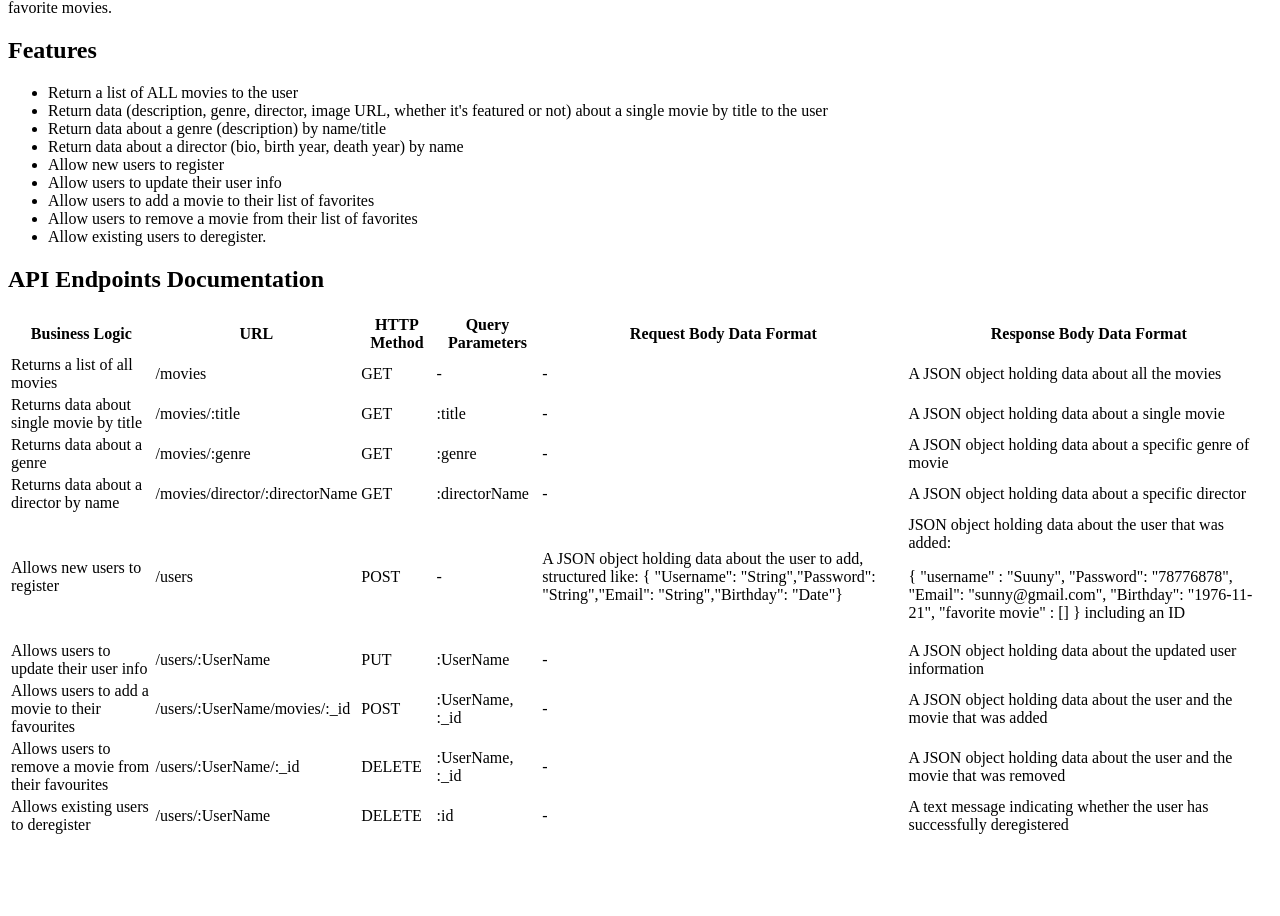
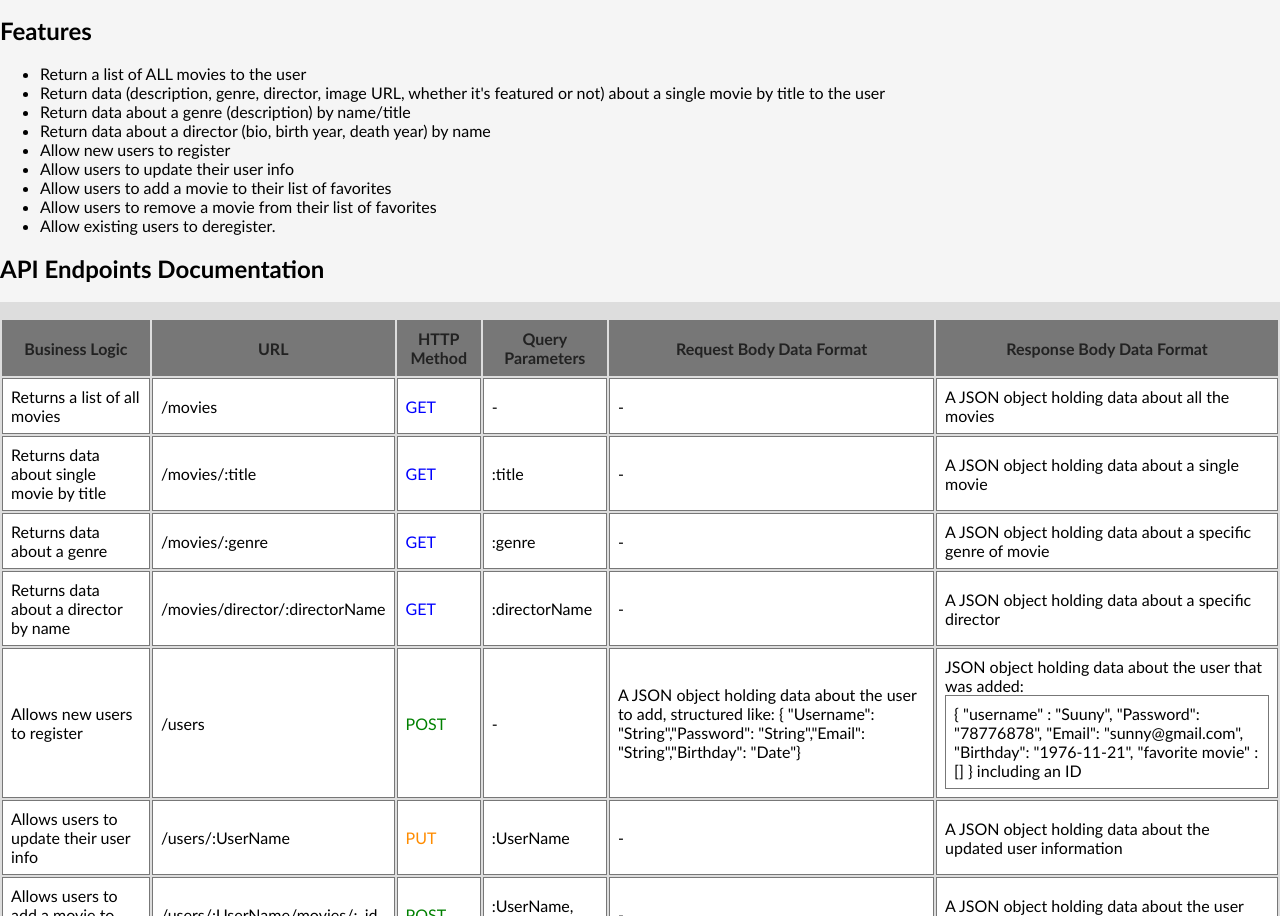
Before and after one commit to Mcelest19/movi_api, a website: page public/documentation.html in a window 1280 px wide. Shown: the part 99-1015 px from the top of the page. Before the commit the page ends 944 px from the top, so only its background shows below. Drawn offline with Linux system fonts and the light colour scheme.

Commit message:
updated docs

```diff
--- a/public/documentation.html
+++ b/public/documentation.html
@@ -3,17 +3,19 @@
 <head>
     <meta charset="UTF-8">
     <meta name="viewport" content="width=device-width, initial-scale=1.0">
+    <link rel="stylesheet" href="documentattion.css" />
     <title>Documentation</title>
 </head>
 <body>
-    <h1>Documentation</h1>
+    <h1>Documentation</h1><br>
     <p>
         The web application is providing users with access to information about different
         movies, directors, and genres. Users are able to sign up, update their
         personal information, and create a list of their favorite movies.
     </p>
+    <br>
     <div>
-    <h2>Features</h2>
+    <h2>Features</h2><br>
     <ul class="list">
         <li>Return a list of ALL movies to the user</li>
         <li>Return data (description, genre, director, image URL, whether it's featured or not) about a single movie by title to the user</li>
@@ -25,9 +27,9 @@
         <li>Allow users to remove a movie from their list of favorites</li>
         <li>Allow existing users to deregister.</li>
     </ul>
-  </div>
+  </div><br>
 
-<h2>API Endpoints Documentation</h2>
+<h2>API Endpoints Documentation</h2><br>
 
 <table class="table">
   <thead>
@@ -45,7 +47,7 @@
   <tr>
       <td>Returns a list of all movies</td>
       <td>/movies</td>
-      <td>GET</td>
+      <td class="get">GET</td>
       <td>-</td>
       <td>-</td>
       <td>A JSON object holding data about all the movies</td>
@@ -54,7 +56,7 @@
   <tr>
     <td>Returns data about single movie by title</td>
     <td>/movies/:title</td>
-    <td>GET</td>
+    <td class="get">GET</td>
     <td>:title</td>
     <td>-</td>
     <td>A JSON object holding data about a single movie</td>
@@ -63,7 +65,7 @@
   <tr>
     <td>Returns data about a genre</td>
     <td>/movies/:genre</td>
-    <td>GET</td>
+    <td class="get">GET</td>
     <td>:genre</td>
     <td>-</td>
     <td>A JSON object holding data about a specific genre of movie</td>
@@ -72,7 +74,7 @@
   <tr>
     <td>Returns data about a director by name</td>
     <td>/movies/director/:directorName</td>
-    <td>GET</td>
+    <td class="get">GET</td>
     <td>:directorName</td>
     <td>-</td>
     <td>A JSON object holding data about a specific director</td>
@@ -81,7 +83,7 @@
   <tr>
     <td>Allows new users to register</td>
     <td>/users</td>
-    <td>POST</td>
+    <td class="post">POST</td>
     <td>-</td>
     <td>A JSON object holding data about the user to add, structured like:
       { "Username": "String","Password": "String","Email": "String","Birthday": "Date"}</td>
@@ -98,7 +100,7 @@
   <tr>
     <td>Allows users to update their user info</td>
     <td>/users/:UserName</td>
-    <td>PUT</td>
+    <td class="put">PUT</td>
     <td>:UserName</td>
     <td>-</td>
     <td>A JSON object holding data about the updated user information</td>
@@ -107,7 +109,7 @@
   <tr>
     <td>Allows users to add a movie to their favourites</td>
     <td>/users/:UserName/movies/:_id</td>
-    <td>POST</td>
+    <td class="post">POST</td>
     <td>:UserName, :_id</td>
     <td>-</td>
     <td>A JSON object holding data about the user and the movie that was added</td>
@@ -116,7 +118,7 @@
   <tr>
     <td>Allows users to remove a movie from their favourites</td>
     <td>/users/:UserName/:_id</td>
-    <td>DELETE</td>
+    <td class="delete">DELETE</td>
     <td>:UserName, :_id</td>
     <td>-</td>
     <td>A JSON object holding data about the user and the movie that was removed</td>
@@ -125,7 +127,7 @@
   <tr>
     <td>Allows existing users to deregister</td>
     <td>/users/:UserName</td>
-    <td>DELETE</td>
+    <td class="delete">DELETE</td>
     <td>:id</td>
     <td>-</td>
     <td>A text message indicating whether the user has successfully deregistered</td>
--- /dev/null
+++ b/public/documentattion.css
@@ -0,0 +1,41 @@
+:root * {
+    box-sizing: border-box;
+    margin: 0;
+    font-family: 'Trebuchet MS', 'Lucida Sans Unicode', 'Lucida Grande', 'Lucida Sans', Arial, sans-serif;
+  }
+
+  body {
+    background-color: whitesmoke;
+  }
+
+  header {
+    background-color: #444;
+    color: #fff;
+    padding: 1em;
+  }
+
+  h1 {
+    color:#222;
+  }
+
+  table {
+    width: 100%;
+    padding: 1em 0;
+    background-color: #ddd;
+  }
+
+  table * {
+    background-color: #fff;
+    border: 1px solid #777;
+    padding: 0.5em;
+  }
+
+  thead * {
+    background-color: #777;
+    color: #222;
+  }
+
+  .get { color: blue }
+  .post { color: green }
+  .put { color: darkorange }
+  .delete { color: red }
```
